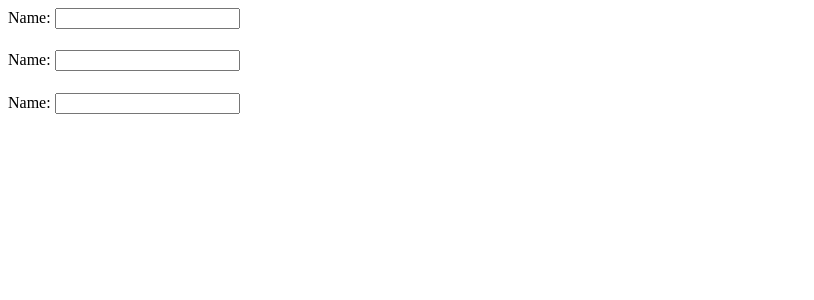
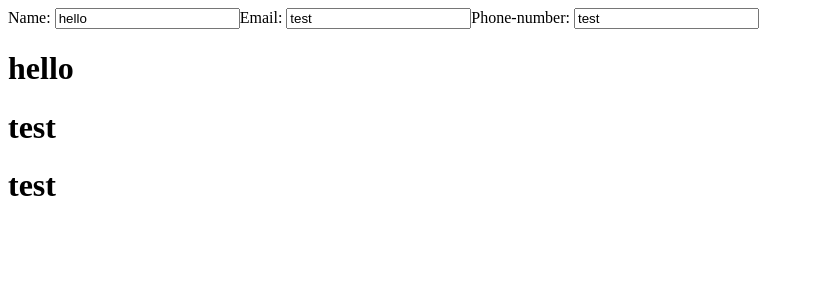
Before and after one commit to Baguirre03/cv-app, a React (Vite) app: page / in a window 1280 px wide. Shown: the top 300 px of the page, without its empty margins (0-814 px from the left). Built offline with nearby package versions, Linux system fonts and the light colour scheme.

Commit message:
working section

```diff
--- a/src/App.jsx
+++ b/src/App.jsx
@@ -1,20 +1 @@
-import Input from "./input";
-import { useState } from "react";
-
-export default function App() {
-  const [display, setDisplay] = useState("");
-  function handleChange(e) {
-    setDisplay(e.target.value);
-  }
-  return (
-    <div>
-      <Input
-        type="text"
-        name="name"
-        value={display}
-        onChange={handleChange}
-      ></Input>
-      <h1>{display}</h1>
-    </div>
-  );
-}
+export default function App() {}
--- a/src/allSections.jsx
+++ b/src/allSections.jsx
@@ -0,0 +1,62 @@
+import Display from "./display.jsx";
+import { Education, General } from "./section.jsx";
+import { useState } from "react";
+import Input from "./input.jsx";
+
+function experienceGenerator(company, position, responsbility, date) {
+  return {
+    company: company,
+    position: position,
+    responsbility: responsbility,
+    date: date,
+  };
+}
+
+const iniitalName = {
+  name: "hello",
+  email: "test",
+  phone: "test",
+  id: 0,
+};
+
+export default function Sections() {
+  const [name, setName] = useState(iniitalName);
+
+  function handleName(e) {
+    const copy = { ...name, name: e.target.value };
+    setName(copy);
+  }
+
+  function handleMail(e) {
+    const copy = { ...name, email: e.target.value };
+    setName(copy);
+  }
+
+  function handlePhone(e) {
+    const copy = { ...name, phone: e.target.value };
+    setName(copy);
+  }
+
+  return (
+    <>
+      <Display>
+        <General
+          handleName={handleName}
+          handleEmail={handleMail}
+          handlePhone={handlePhone}
+          // onChange={handleName}
+          values={name}
+        ></General>
+      </Display>
+      <Display>
+        {
+          <div key={name.id}>
+            <h1>{name.name}</h1>
+            <h1>{name.email}</h1>
+            <h1>{name.phone}</h1>
+          </div>
+        }
+      </Display>
+    </>
+  );
+}
--- a/src/display.jsx
+++ b/src/display.jsx
@@ -0,0 +1,3 @@
+export default function Display({ children }) {
+  return <div className="display">{children}</div>;
+}
--- a/src/input.jsx
+++ b/src/input.jsx
@@ -1,4 +1,4 @@
-export default function Input({ type, name, value, onChange }) {
+export default function Input({ type, name, value, onChange, index }) {
   return (
     <>
       <label>{name}: </label>
--- a/src/main.jsx
+++ b/src/main.jsx
@@ -1,10 +1,9 @@
 import React from "react";
 import ReactDOM from "react-dom/client";
-import App from "./app.jsx";
-import General from "./section.jsx";
+import Sections from "./allSections.jsx";
 
 ReactDOM.createRoot(document.getElementById("root")).render(
   <React.StrictMode>
-    <General section="general"></General>
+    <Sections></Sections>
   </React.StrictMode>,
 );
--- a/src/section.jsx
+++ b/src/section.jsx
@@ -1,21 +1,48 @@
+import Display from "./display";
 import Input from "./input";
 import { useState } from "react";
 
-export default function General() {
-  const [general, setGeneral] = useState({ name: "", email: "", phone: "" });
-  console.log(general);
-  function handeName(e) {
-    const copy = { ...general, name: e.target.value };
+function General({ onChange, handleName, handleEmail, handlePhone, values }) {
+  return (
+    <div>
+      <Input
+        type="text"
+        name="Name"
+        value={values.name}
+        onChange={handleName}
+      ></Input>
+
+      <Input
+        type="text"
+        name="Email"
+        value={values.email}
+        onChange={handleEmail}
+      ></Input>
+
+      <Input
+        type="text"
+        name="Phone-number"
+        value={values.phone}
+        onChange={handlePhone}
+      ></Input>
+    </div>
+  );
+}
+
+function Education() {
+  const [general, setGeneral] = useState({ school: "", title: "", date: "" });
+  function handleSchool(e) {
+    const copy = { ...general, school: e.target.value };
     setGeneral(copy);
   }
 
-  function handleEmail(e) {
-    const copy = { ...general, email: e.target.value };
+  function handleTitle(e) {
+    const copy = { ...general, title: e.target.value };
     setGeneral(copy);
   }
 
-  function handlePhone(e) {
-    const copy = { ...general, phone: e.target.value };
+  function handleDate(e) {
+    const copy = { ...general, date: e.target.value };
     setGeneral(copy);
   }
 
@@ -23,25 +50,31 @@ export default function General() {
     <div>
       <Input
         type="text"
-        name="Name"
-        value={general.name}
-        onChange={handeName}
+        name="School"
+        value={general.school}
+        onChange={handleSchool}
       ></Input>
-      <h1>{general.name}</h1>
+
       <Input
         type="text"
-        name="Name"
-        value={general.email}
-        onChange={handleEmail}
+        name="Title-of-study"
+        value={general.title}
+        onChange={handleTitle}
       ></Input>
-      <h1>{general.email}</h1>
+
       <Input
-        type="text"
-        name="Name"
-        value={general.phone}
-        onChange={handlePhone}
+        type="date"
+        name="Date-of-Study"
+        value={general.date}
+        onChange={handleDate}
       ></Input>
-      <h1>{general.phone}</h1>
+      <Display>
+        <h1>{general.school}</h1>
+        <h1>{general.title}</h1>
+        <h1>{general.date}</h1>
+      </Display>
     </div>
   );
 }
+
+export { Education, General };
```
Also changed, not shown: 1 other file (tests, documents, lock files or other folders).
